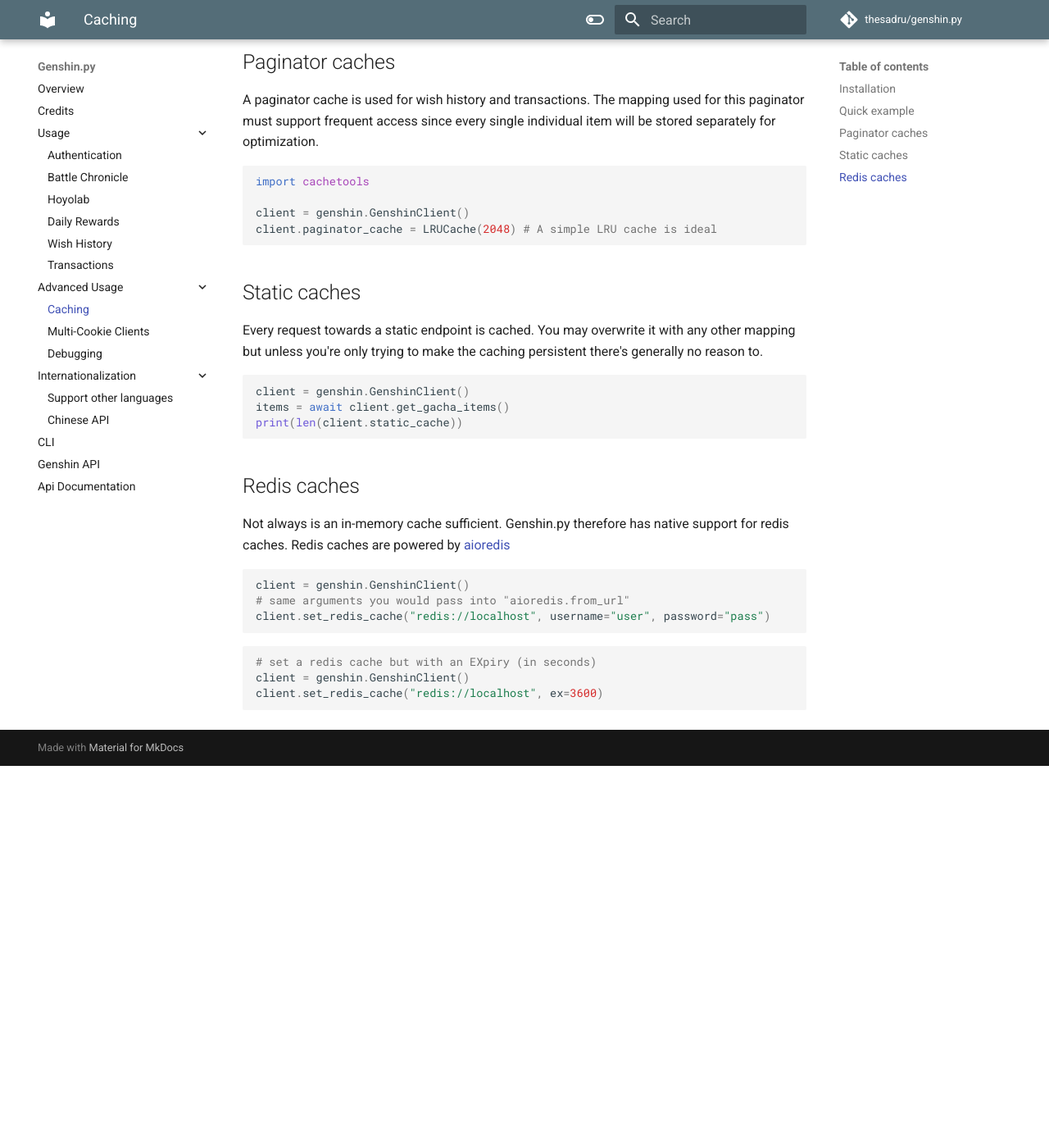
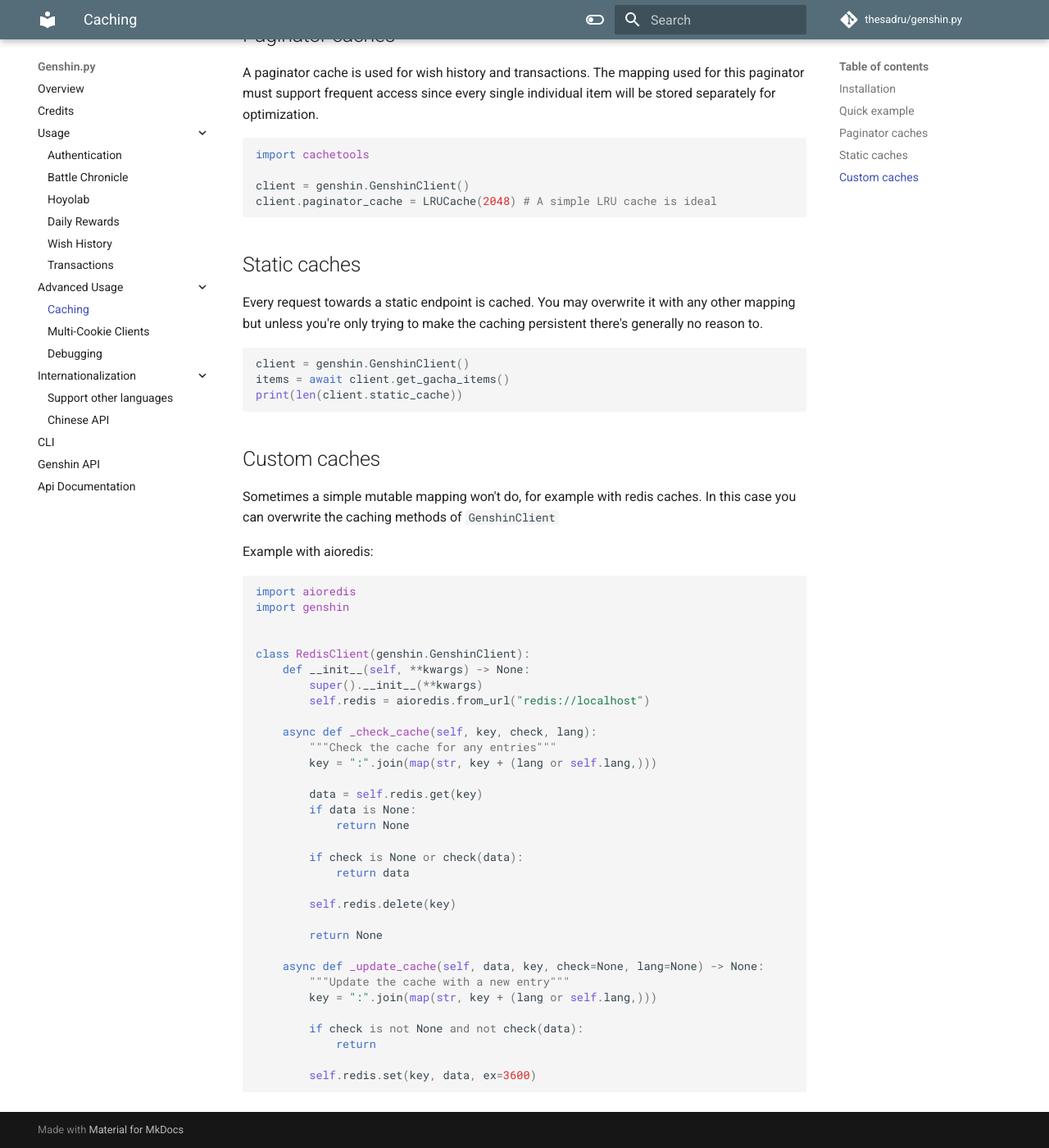
Before and after one commit to thesadru/genshin.py, an MkDocs documentation site: the page built from docs/caching.md, in a window 1280 px wide and 1400 px high, scrolled down 849 px. Shown: the whole window at 82% size. Built offline with MkDocs 1.6.1 and Material for MkDocs 9.7.7, drawn with Linux system fonts in a browser that asks for light colours; comment, search, counter and statistics services are not loaded; before the commit the page ends 1783 px from its top, so only the background shows below that; some of the changed text lies outside the part shown.

Commit message:
Remove native redis support

````diff
--- a/docs/caching.md
+++ b/docs/caching.md
@@ -3,7 +3,6 @@
 Genshin.py uses several caches:
 
 - `client.cache` - A standard cache for http requests
-- `client.redis_cache` - A redis cache for http requests
 - `client.paginator_cache` - A cache for individual paginator
 - `client.static_cache` - A cache for static resources
 
@@ -49,18 +48,43 @@
 print(len(client.static_cache))
 ```
 
-## Redis caches
+## Custom caches
 
-Not always is an in-memory cache sufficient. Genshin.py therefore has native support for redis caches.
-Redis caches are powered by [aioredis](https://aioredis.readthedocs.io/en/latest/)
+Sometimes a simple mutable mapping won't do, for example with redis caches. In this case you can overwrite the caching methods of `GenshinClient`
+
+Example with aioredis:
 
 ```py
-client = genshin.GenshinClient()
-# same arguments you would pass into "aioredis.from_url"
-client.set_redis_cache("redis://localhost", username="user", password="pass")
+import aioredis
+import genshin
+
+
+class RedisClient(genshin.GenshinClient):
+    def __init__(self, **kwargs) -> None:
+        super().__init__(**kwargs)
+        self.redis = aioredis.from_url("redis://localhost")
+
+    async def _check_cache(self, key, check, lang):
+        """Check the cache for any entries"""
+        key = ":".join(map(str, key + (lang or self.lang,)))
+
+        data = self.redis.get(key)
+        if data is None:
+            return None
+
+        if check is None or check(data):
+            return data
+
+        self.redis.delete(key)
+
+        return None
+
+    async def _update_cache(self, data, key, check=None, lang=None) -> None:
+        """Update the cache with a new entry"""
+        key = ":".join(map(str, key + (lang or self.lang,)))
+
+        if check is not None and not check(data):
+            return
+
+        self.redis.set(key, data, ex=3600)
 ```
-```py
-# set a redis cache but with an EXpiry (in seconds)
-client = genshin.GenshinClient()
-client.set_redis_cache("redis://localhost", ex=3600)
-```
--- a/requirements.txt
+++ b/requirements.txt
@@ -4,7 +4,6 @@
 yarl
 
 cachetools
-aioredis
 browser-cookie3
 typer
 
--- a/setup.py
+++ b/setup.py
@@ -16,9 +16,9 @@
     python_requires=">=3.8",
     install_requires=["aiohttp", "pydantic", "yarl", "typing-extensions"],
     extras_require={
-        "all": ["cachetools", "aioredis", "browser-cookie3", "typer"],
+        "all": ["cachetools", "browser-cookie3", "typer"],
         "cookies": ["browser-cookie3"],
-        "cache": ["cachetools", "aioredis"],
+        "cache": ["cachetools"],
         "cli": ["typer", "browser-cookie3"],
         "test": ["pytest", "pytest-asyncio", "cachetools"],
         "doc": ["mkdocs-material", "pdoc"],
````
Also changed, not shown: 1 other file.
